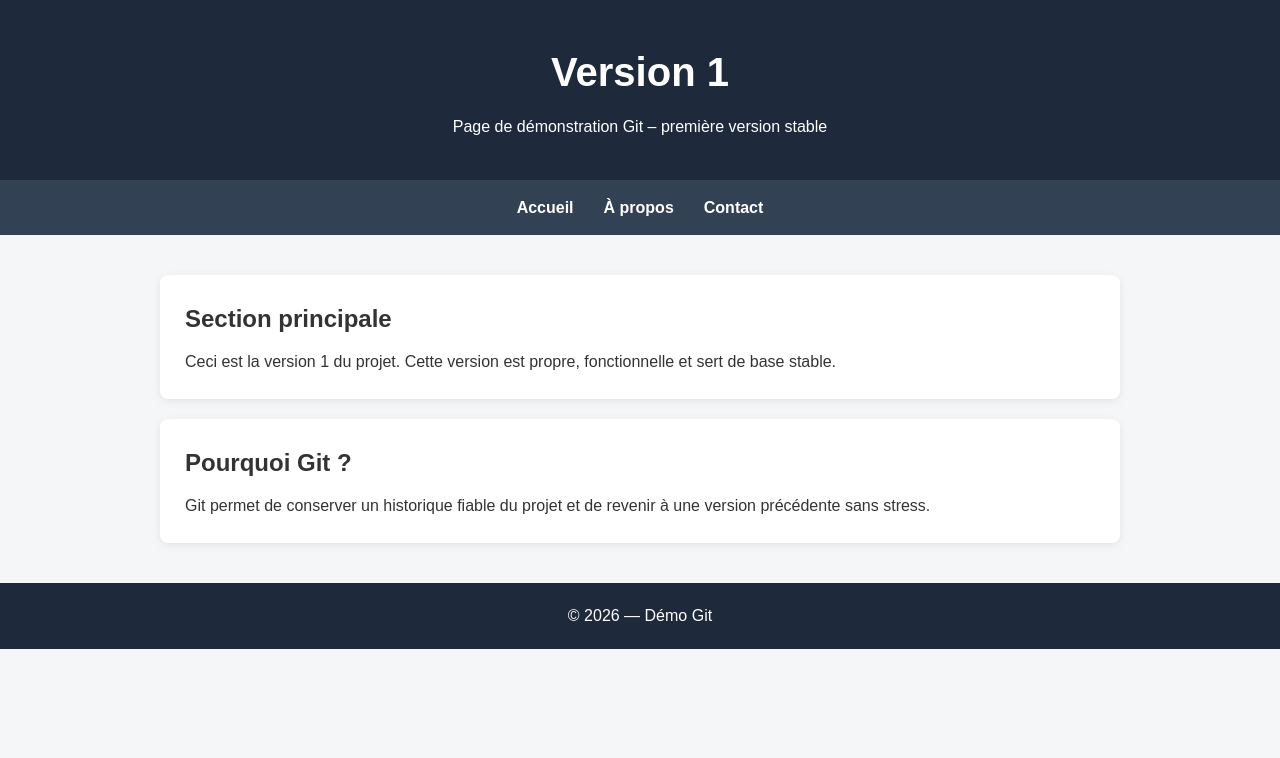
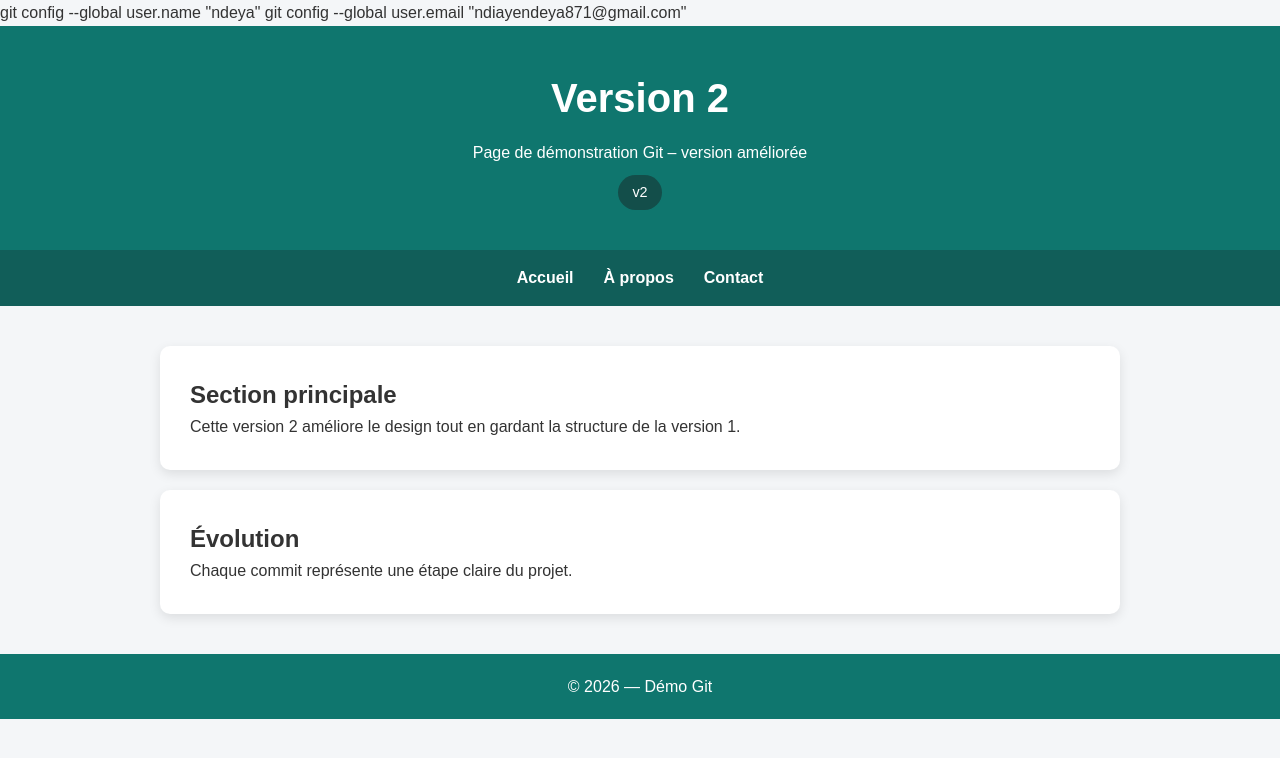
Before and after one commit to ndeyamn/website, a plain HTML site: page index.html in a window 1280 px wide. Drawn offline with Linux system fonts and the light colour scheme.

Commit message:
version 2

```diff
--- a/index.html
+++ b/index.html
@@ -1,16 +1,19 @@
+git config --global user.name "ndeya"
+git config --global user.email "ndiayendeya871@gmail.com"
 <!DOCTYPE html>
 <html lang="fr">
 <head>
     <meta charset="UTF-8">
-    <title>Version 1</title>
+    <title>Version 2</title>
     <meta name="viewport" content="width=device-width, initial-scale=1.0">
     <link rel="stylesheet" href="style.css">
 </head>
 <body>
 
 <header class="header">
-    <h1>Version 1</h1>
-    <p>Page de démonstration Git – première version stable</p>
+    <h1>Version 2</h1>
+    <p>Page de démonstration Git – version améliorée</p>
+    <span class="badge">v2</span>
 </header>
 
 <nav class="nav">
@@ -25,16 +28,15 @@
     <section class="card">
         <h2>Section principale</h2>
         <p>
-            Ceci est la version 1 du projet.
-            Cette version est propre, fonctionnelle et sert de base stable.
+            Cette version 2 améliore le design tout en gardant la structure
+            de la version 1.
         </p>
     </section>
 
     <section class="card">
-        <h2>Pourquoi Git ?</h2>
+        <h2>Évolution</h2>
         <p>
-            Git permet de conserver un historique fiable du projet
-            et de revenir à une version précédente sans stress.
+            Chaque commit représente une étape claire du projet.
         </p>
     </section>
 </main>
--- a/style.css
+++ b/style.css
@@ -13,10 +13,11 @@ body {
 
 /* Header */
 .header {
-    background-color: #1e293b;
+    background-color: #0f766e; /* changement couleur */
     color: white;
     padding: 40px 20px;
     text-align: center;
+    position: relative;
 }
 
 .header h1 {
@@ -24,9 +25,18 @@ body {
     margin-bottom: 10px;
 }
 
+.badge {
+    display: inline-block;
+    margin-top: 10px;
+    padding: 6px 14px;
+    background-color: #134e4a;
+    border-radius: 20px;
+    font-size: 0.9rem;
+}
+
 /* Navigation */
 .nav {
-    background-color: #334155;
+    background-color: #115e59;
 }
 
 .nav ul {
@@ -47,10 +57,6 @@ body {
     font-weight: bold;
 }
 
-.nav a:hover {
-    text-decoration: underline;
-}
-
 /* Main content */
 .container {
     max-width: 1000px;
@@ -60,19 +66,15 @@ body {
 
 .card {
     background: white;
-    padding: 25px;
+    padding: 30px;
     margin-bottom: 20px;
-    border-radius: 8px;
-    box-shadow: 0 2px 8px rgba(0,0,0,0.08);
-}
-
-.card h2 {
-    margin-bottom: 10px;
+    border-radius: 10px;
+    box-shadow: 0 4px 12px rgba(0,0,0,0.1);
 }
 
 /* Footer */
 .footer {
-    background-color: #1e293b;
+    background-color: #0f766e;
     color: white;
     text-align: center;
     padding: 20px;
```
